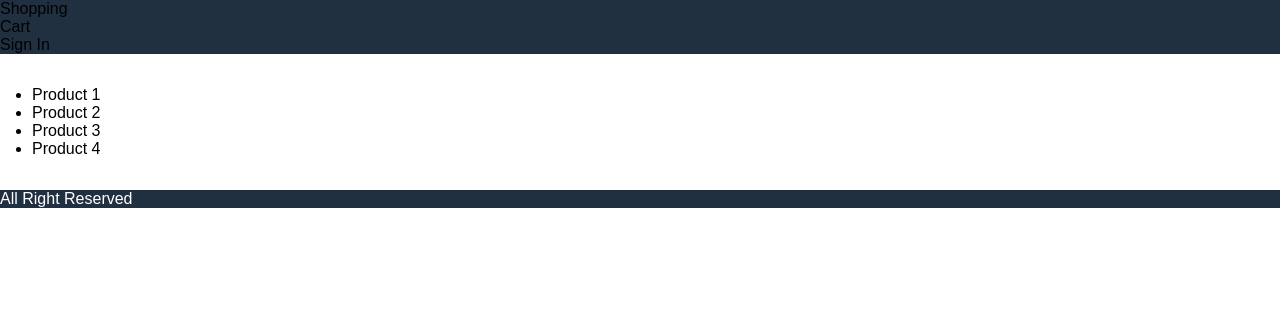
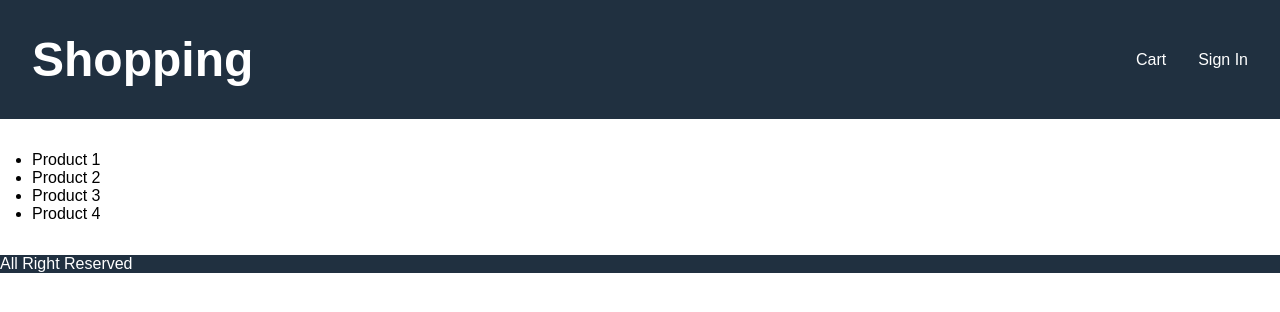
Before and after one commit to gilbertliem/shopping, a React (Create React App) app: page / in a window 1280 px wide. Shown: the top 312 px of the page. Built offline with nearby package versions, Linux system fonts and the light colour scheme.

Commit message:
styling navbar

```diff
--- a/src/Components/Navbar/Navbar.jsx
+++ b/src/Components/Navbar/Navbar.jsx
@@ -5,10 +5,12 @@ function Navbar() {
   return (
     <>
       <div className={style.navbar}>
-        <div>Shopping</div>
+        <a href="" className={style.brand}>
+          Shopping
+        </a>
         <div>
-          <div>Cart</div>
-          <div>Sign In</div>
+          <a href="#">Cart</a>
+          <a href="#">Sign In</a>
         </div>
       </div>
     </>
--- a/src/Components/Navbar/Navbar.module.css
+++ b/src/Components/Navbar/Navbar.module.css
@@ -1,3 +1,25 @@
 .navbar {
+  color: #fff;
   background-color: #203040;
+  display: flex;
+  flex-wrap: wrap;
+  justify-content: space-between;
+  align-items: center;
+  padding: 1rem;
 }
+
+a {
+  text-decoration: none;
+  padding: 1rem;
+  color: #fff;
+}
+
+a:hover {
+  cursor: pointer;
+  color: #ff8000;
+}
+
+.brand {
+  font-size: 3rem;
+  font-weight: bold;
+}
```
Also changed, not shown: 1 other file (tests, documents, lock files or other folders).
